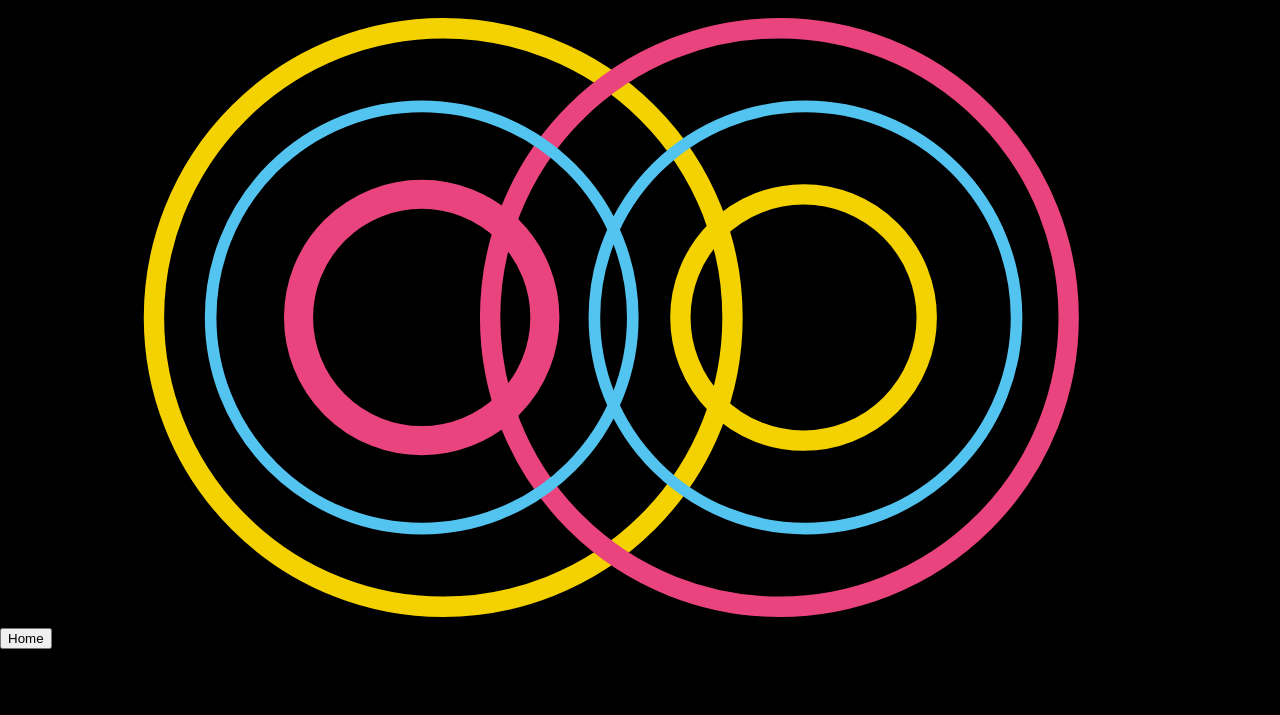
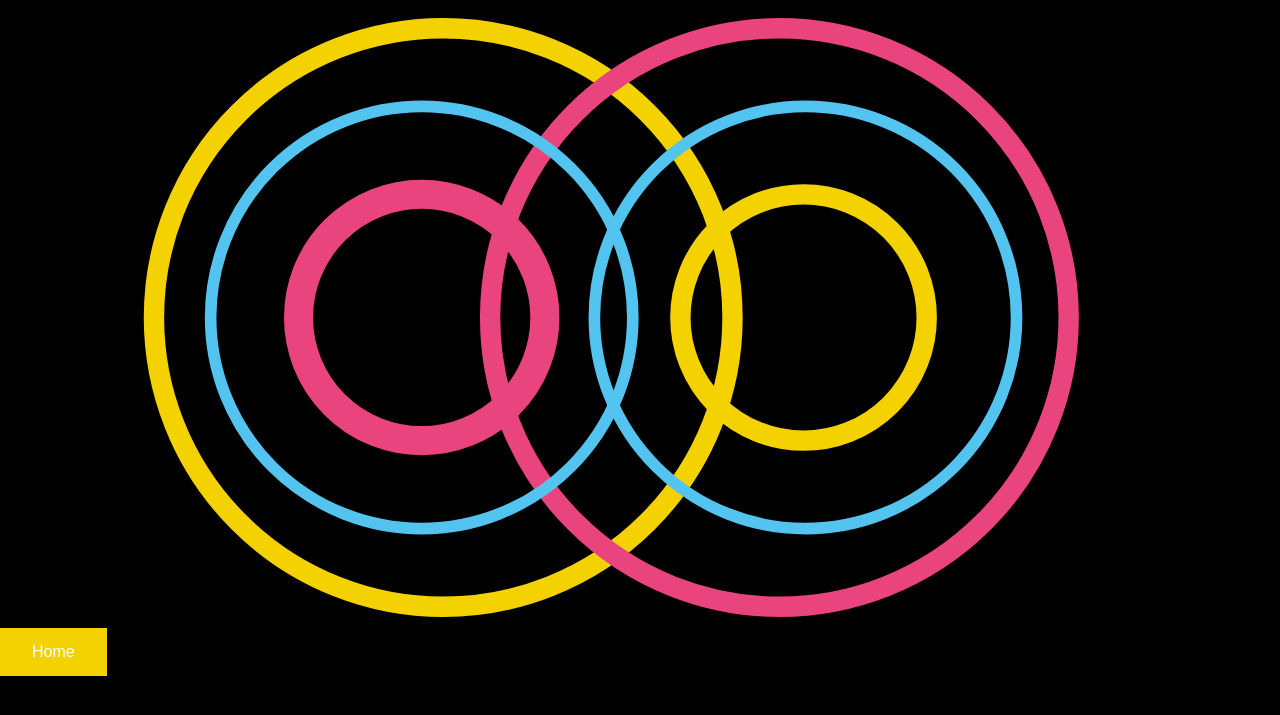
Before and after one commit to Drybaby/github.io, a Jekyll site: the page index.html, which Jekyll copies as it is, in a window 1280 px wide. Shown: the top 715 px of the page. Built offline with Jekyll 4.4.1, drawn with Linux system fonts in a browser that asks for light colours.

Commit message:
Update index.html

```diff
--- a/index.html
+++ b/index.html
@@ -30,7 +30,7 @@
 			<circle id="circle6" class="st0" cx="1381.1" cy="545.7" r="211.7"/>
 		</svg>
 			<div id="backbtn">
-				<button type="button">Home</button>
+				<button class="button" type="button">Home</button>
 			</div>
 	</div>
 </div>
```
